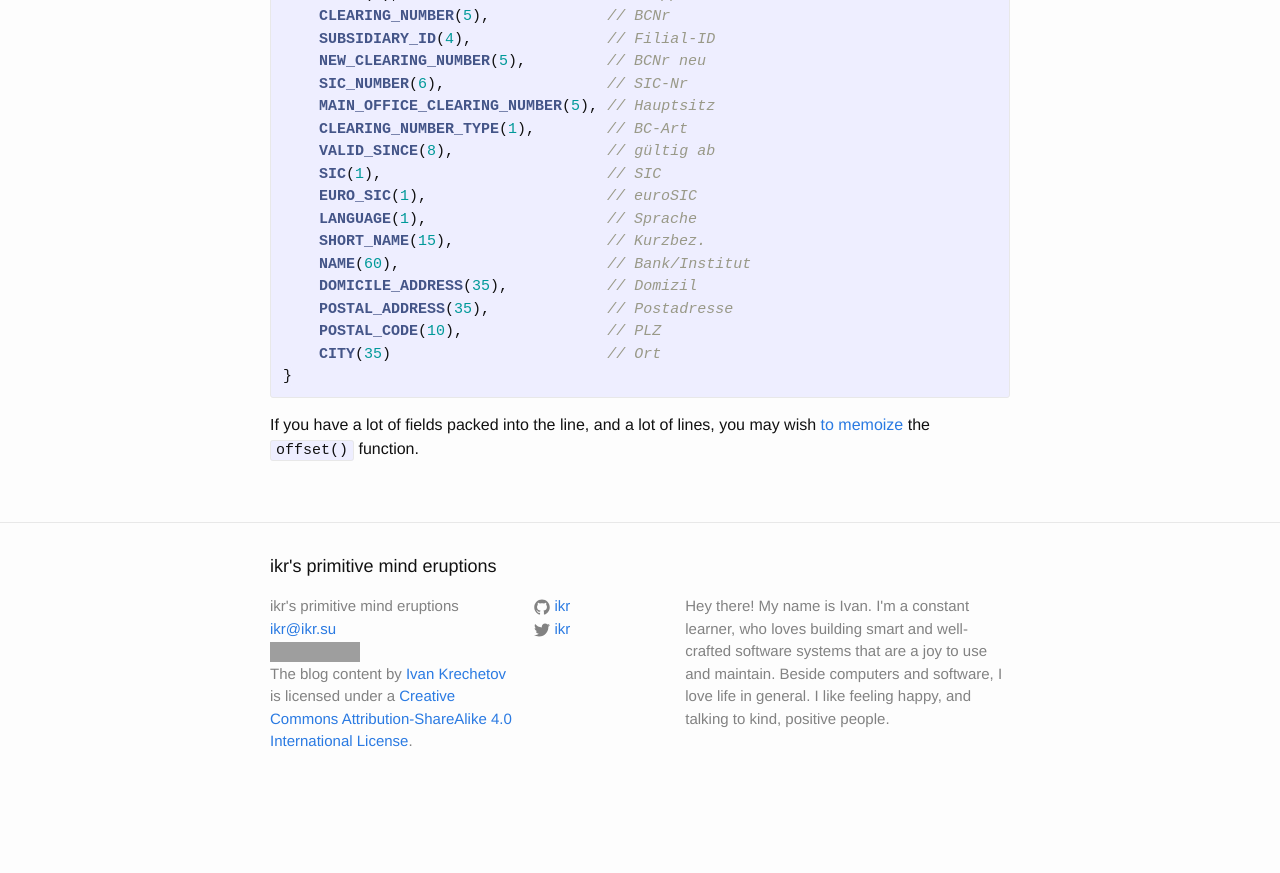
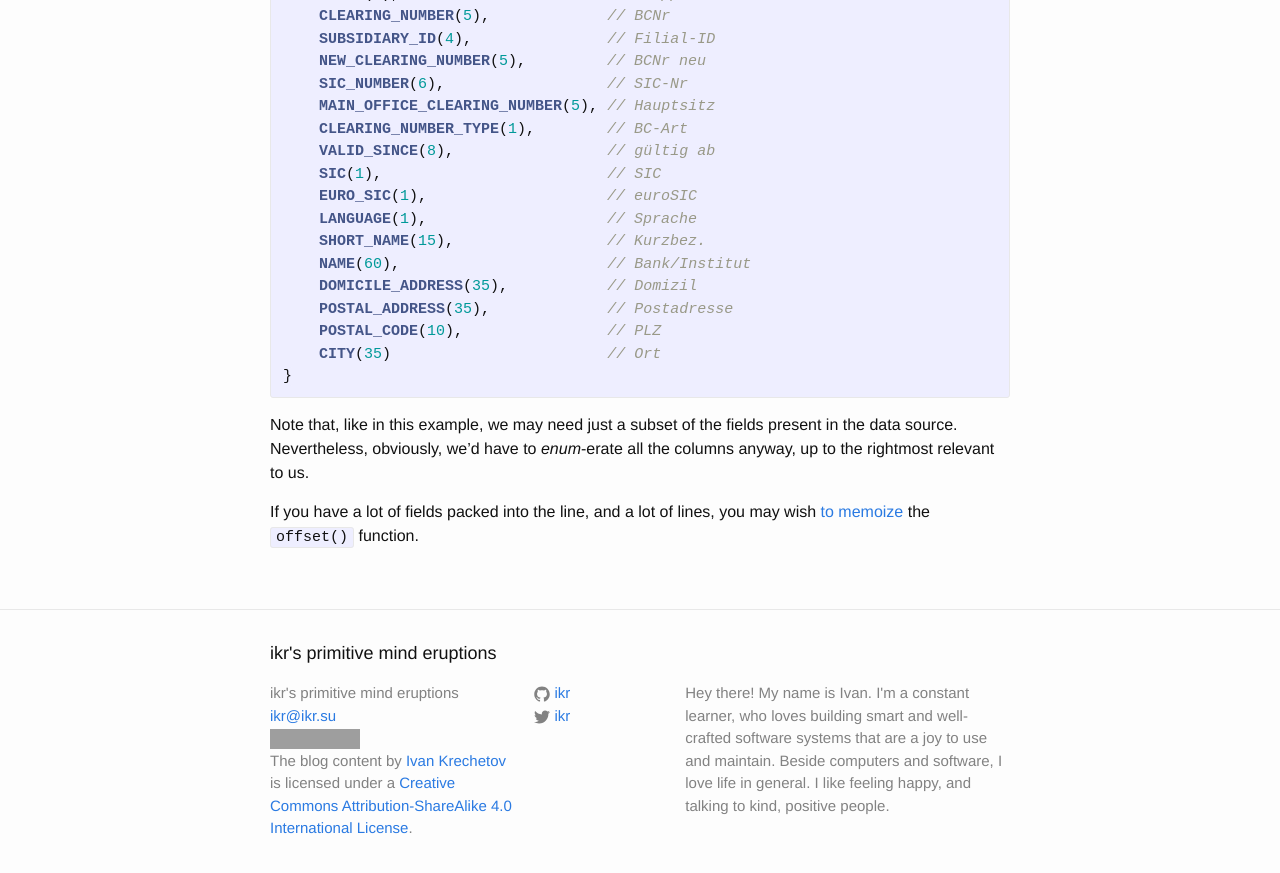
Before and after one commit to ikr/ikr.su-blog, a Jekyll site: the page built from _posts/2018-09-03-parsing-fixed-width-data-columns-using-enums.markdown, in a window 1280 px wide and 900 px high, scrolled down 1718 px. Shown: the top 873 px of the window. Built offline with Jekyll 4.4.1, drawn with Linux system fonts in a browser that asks for light colours; comment, search, counter and statistics services are not loaded; before the commit the page ends 2531 px from its top, so only the background shows below that; grey boxes are pictures that could not be loaded.

Commit message:
Note the need to enumerate the in-between columns

```diff
--- a/_posts/2018-09-03-parsing-fixed-width-data-columns-using-enums.markdown
+++ b/_posts/2018-09-03-parsing-fixed-width-data-columns-using-enums.markdown
@@ -99,5 +99,9 @@ private enum class RawBankDataField(val length: Int) {
 }
 {% endhighlight %}
 
+Note that, like in this example, we may need just a subset of the fields present in the data
+source. Nevertheless, obviously, we'd have to _enum_-erate all the columns anyway, up to the
+rightmost relevant to us.
+
 If you have a lot of fields packed into the line, and a lot of lines, you may wish [to
 memoize](https://en.wikipedia.org/wiki/Memoization) the `offset()` function.
```
